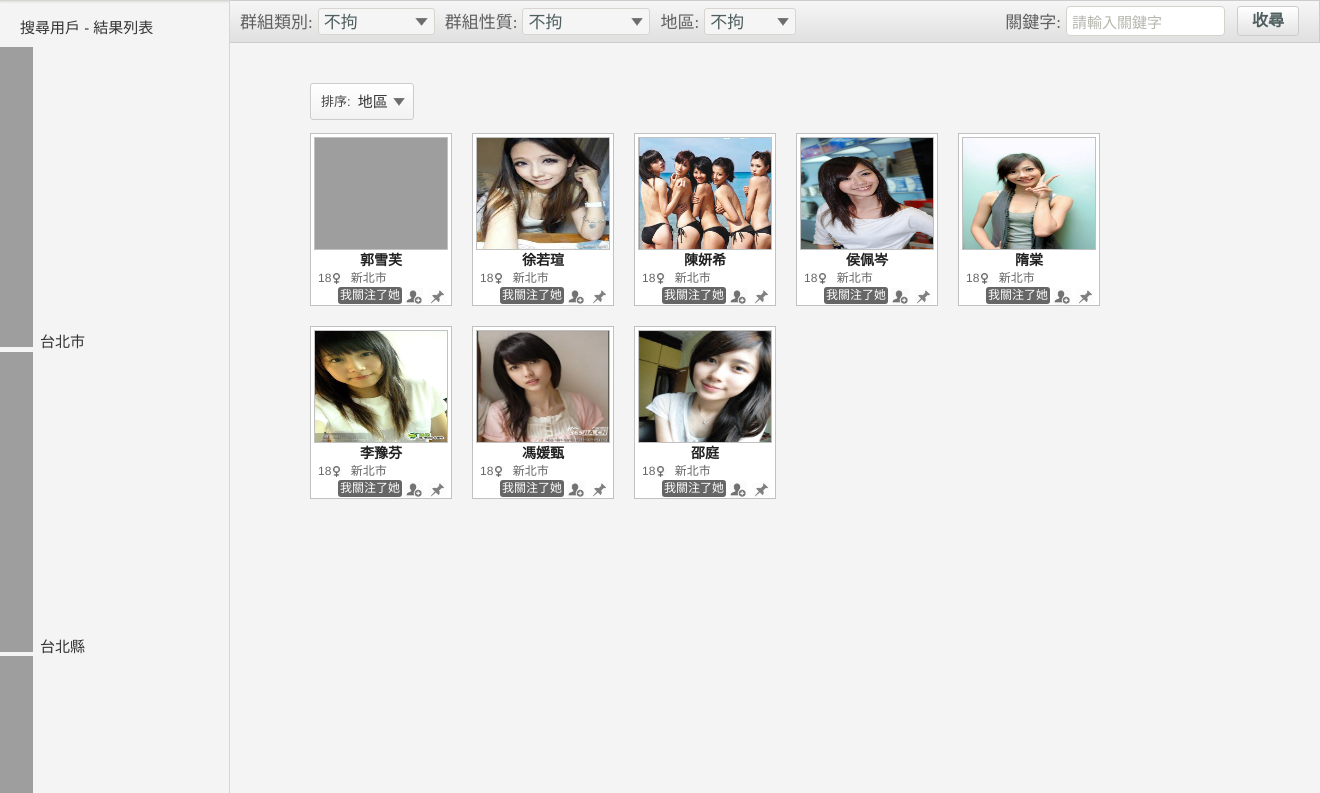
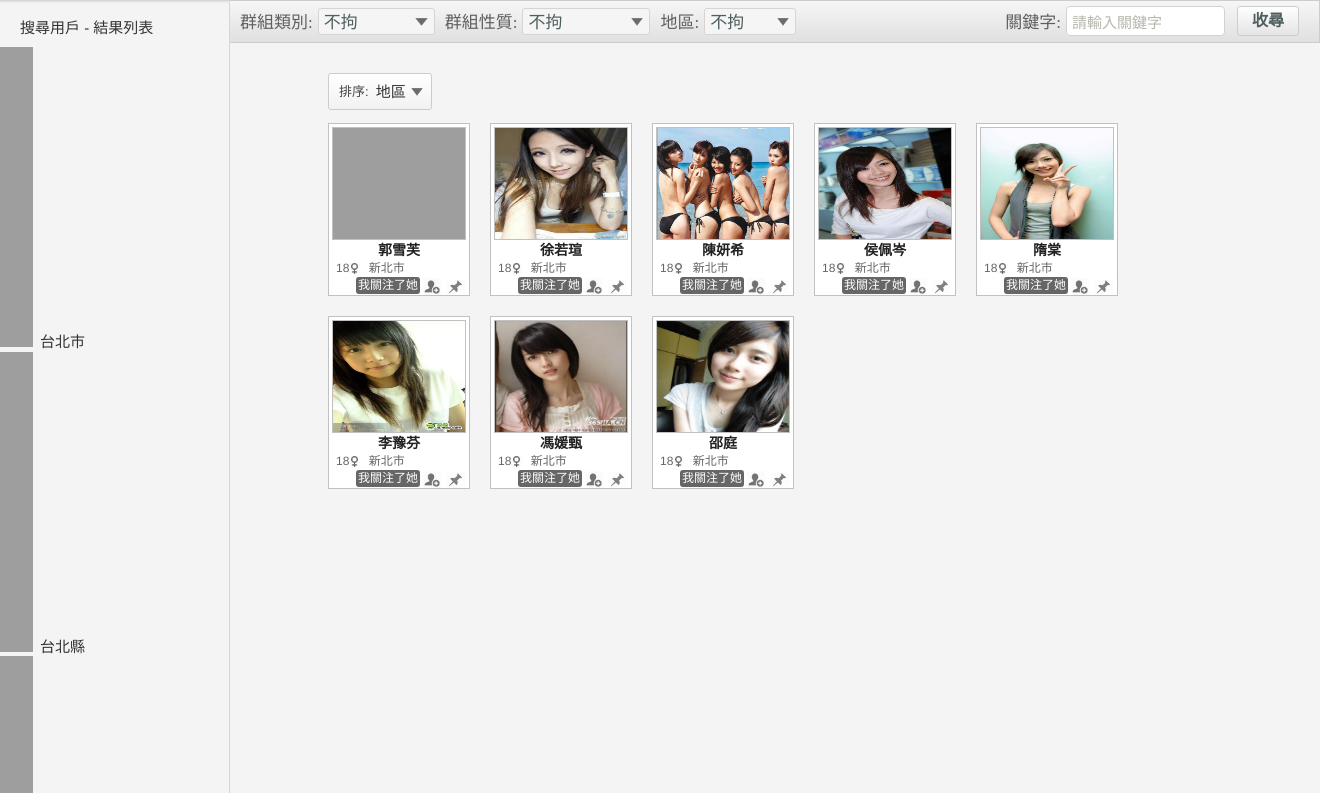
Before and after one commit to Arthur0206/MyClass-Social-Network-Website, a PHP site: page /MyClass/User/findUser.php in a window 1320 px wide. Shown: the part 55-848 px from the top of the page. Run offline with PHP 8.4, Linux system fonts and the light colour scheme; some libraries are stand-ins or nearby versions; grey boxes are pictures that could not be loaded.

Commit message:
search result block minor twit

```diff
--- a/css/board.css
+++ b/css/board.css
@@ -4,7 +4,7 @@
 #search_result_board {
 	width: 900px;
 	min-height: 751px;
-	margin-left: 60px;
+	margin-left: 58px;
 	//margin-right: auto;
 }
 .board_block {
--- a/css/group.css
+++ b/css/group.css
@@ -2,7 +2,7 @@
 #search_result_group {
 	width: 1000px;
 	min-height: 751px;
-	margin-left: 60px;
+	margin-left: 68px;
 	//margin-right: auto;
 }
 #group_panel {
--- a/css/main.css
+++ b/css/main.css
@@ -573,13 +573,13 @@ li.selected {
 /* 結果排序按鍵 */
 .sort_by_wrapper {
     width: 1000px;
-    height: 80px;
+    height: 70px;
     //margin: 10px 100px 10px 10px;
 }
 #sort_by_botton {
     cursor: pointer;
     float: left;
-    margin-top: 40px;
+    margin-top: 30px;
     display: inline;
     border: 1px solid #CCCCCC;
     padding-right: 8px;
--- a/css/user.css
+++ b/css/user.css
@@ -2,7 +2,7 @@
 #search_result_user {
 	width: 900px;
 	min-height: 751px;
-	margin-left: 60px;
+	margin-left: 78px;
 	//margin-right: auto;
 }
 #user_background {
```
